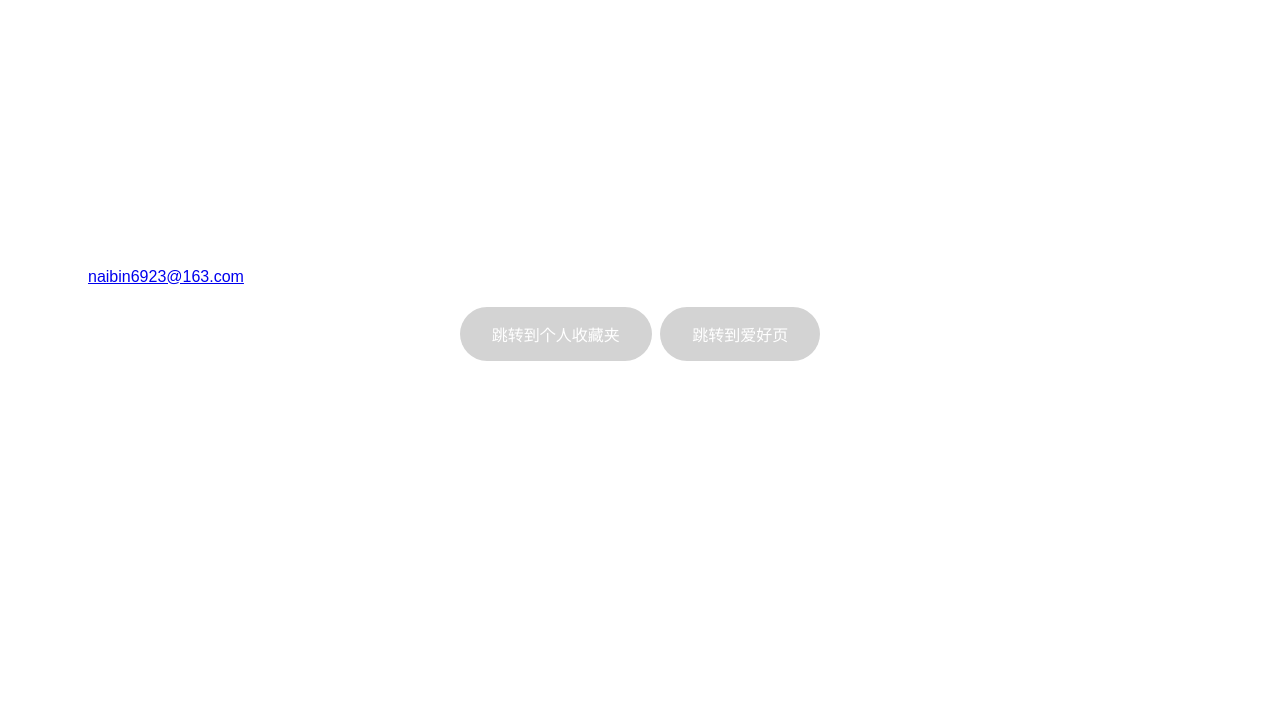
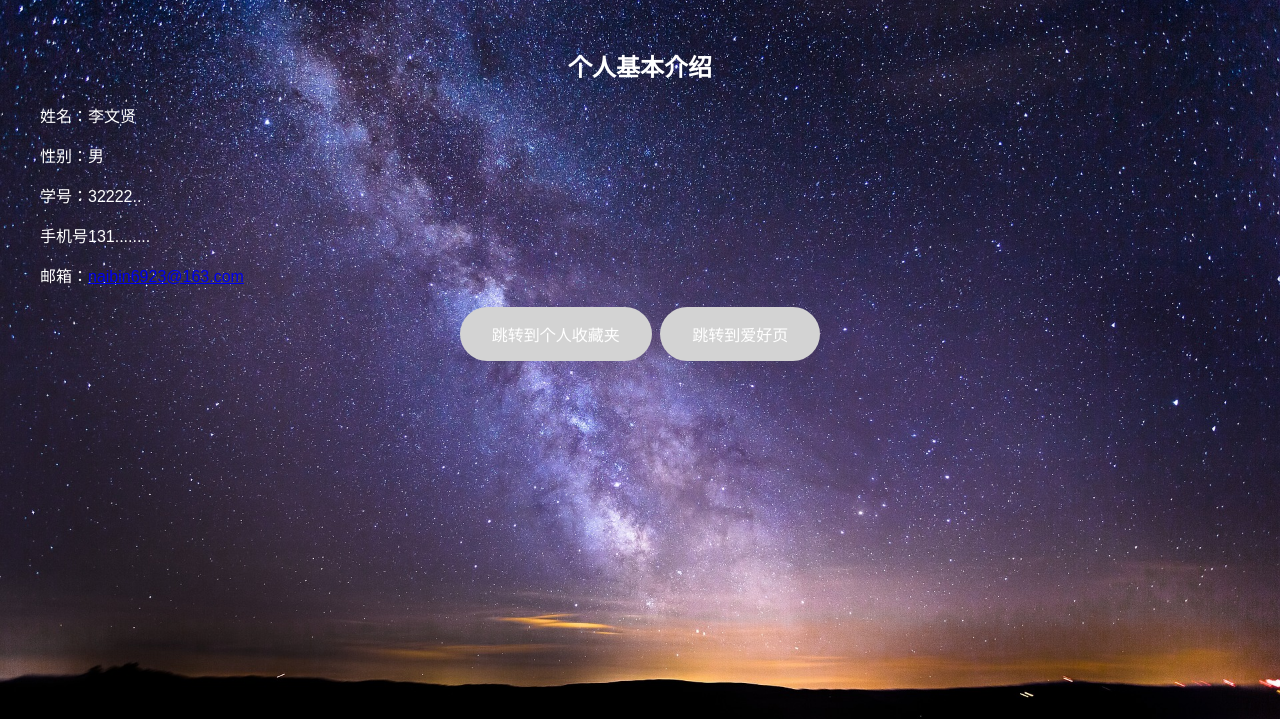
Before and after one commit to lwx540/lwx.github.io, a plain HTML site: page index.html in a window 1280 px wide. Shown: the part 81-800 px from the top of the page. Drawn offline with Linux system fonts and the light colour scheme.

Commit message:
Update index.html

```diff
--- a/index.html
+++ b/index.html
@@ -10,7 +10,7 @@
             margin: 0;
             padding: 0;
             /* 将背景设置为 meijing.jpeg 图片 */
-            background-image: url("img/meijing.jpeg"); /* 设置图片路径 */
+            background-image: url("meijing.jpeg"); /* 设置图片路径 */
             background-size: cover; /* 设置图片覆盖整个页面 */
             color: white; /* 将文字颜色设置为白色 */
         }
```
